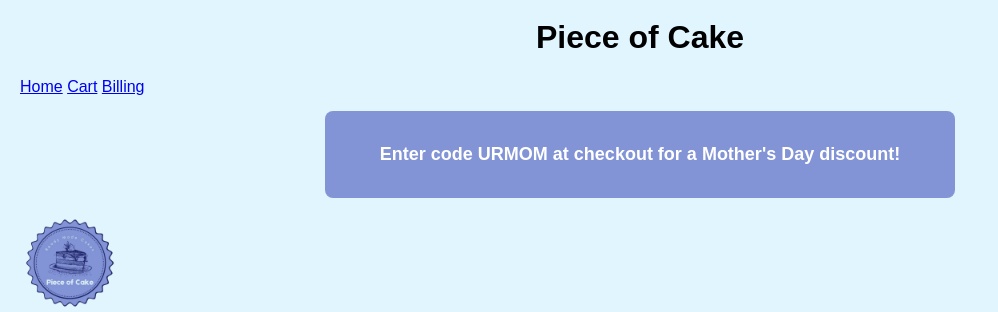
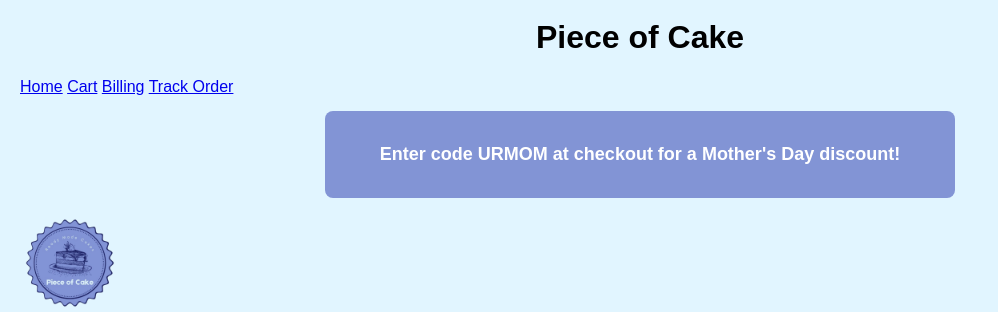
Before and after one commit to chrisbolosan/piece-of-cake, a PHP site: page / in a window 1280 px wide. Shown: the part 302-614 px from the top of the page, without its empty margins (0-998 px from the left). Run offline with PHP 8.4, Linux system fonts and the light colour scheme; data that the repository does not hold is empty.

Commit message:
add link track order

```diff
--- a/public/views/layout.php
+++ b/public/views/layout.php
@@ -15,6 +15,7 @@
 		<a href="?page=home">Home</a>
 		<a href="?page=cart">Cart</a>
 		<a href="?page=billing">Billing</a>
+		<a href="?page=track">Track Order</a>
 	</nav>
 </header>
 
```
